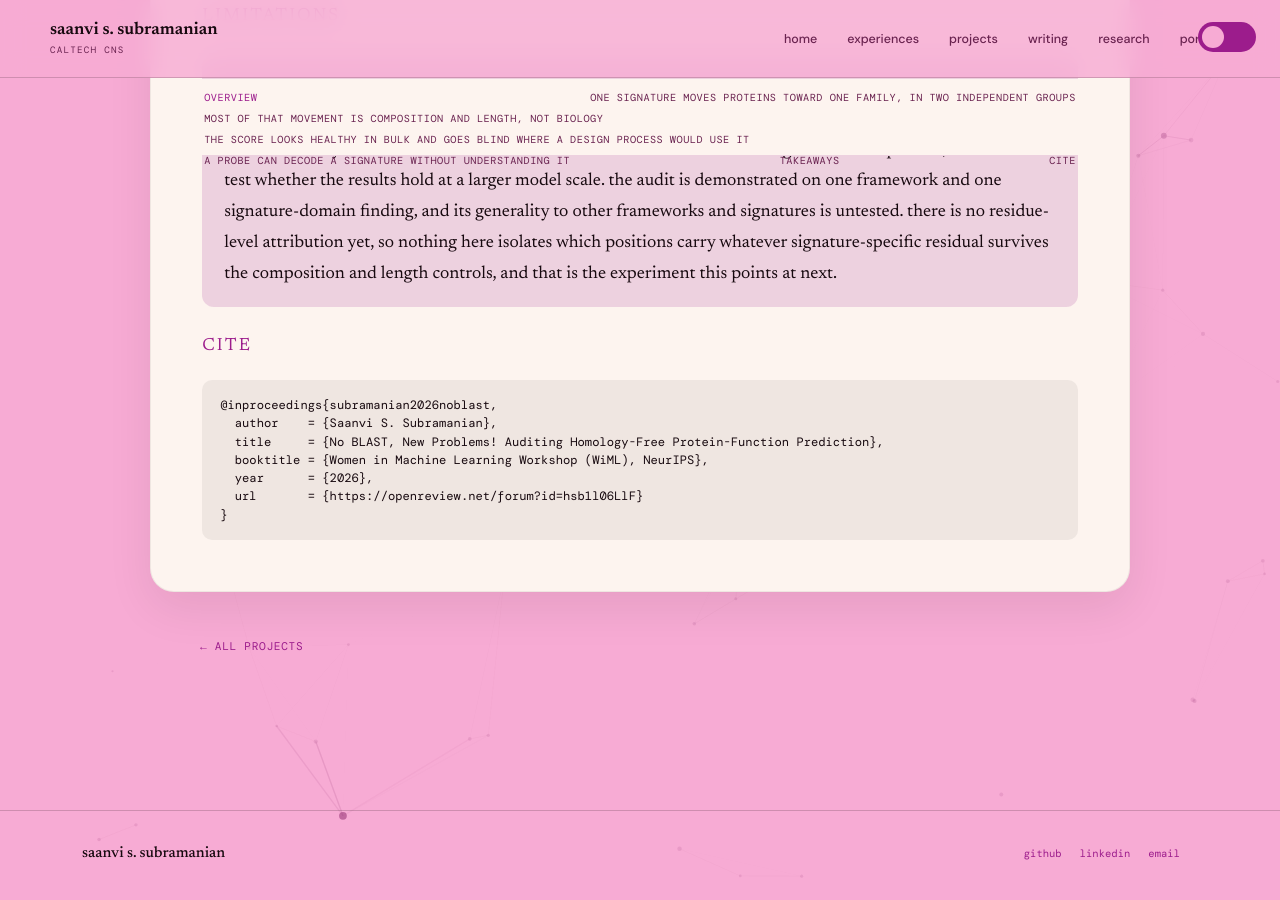
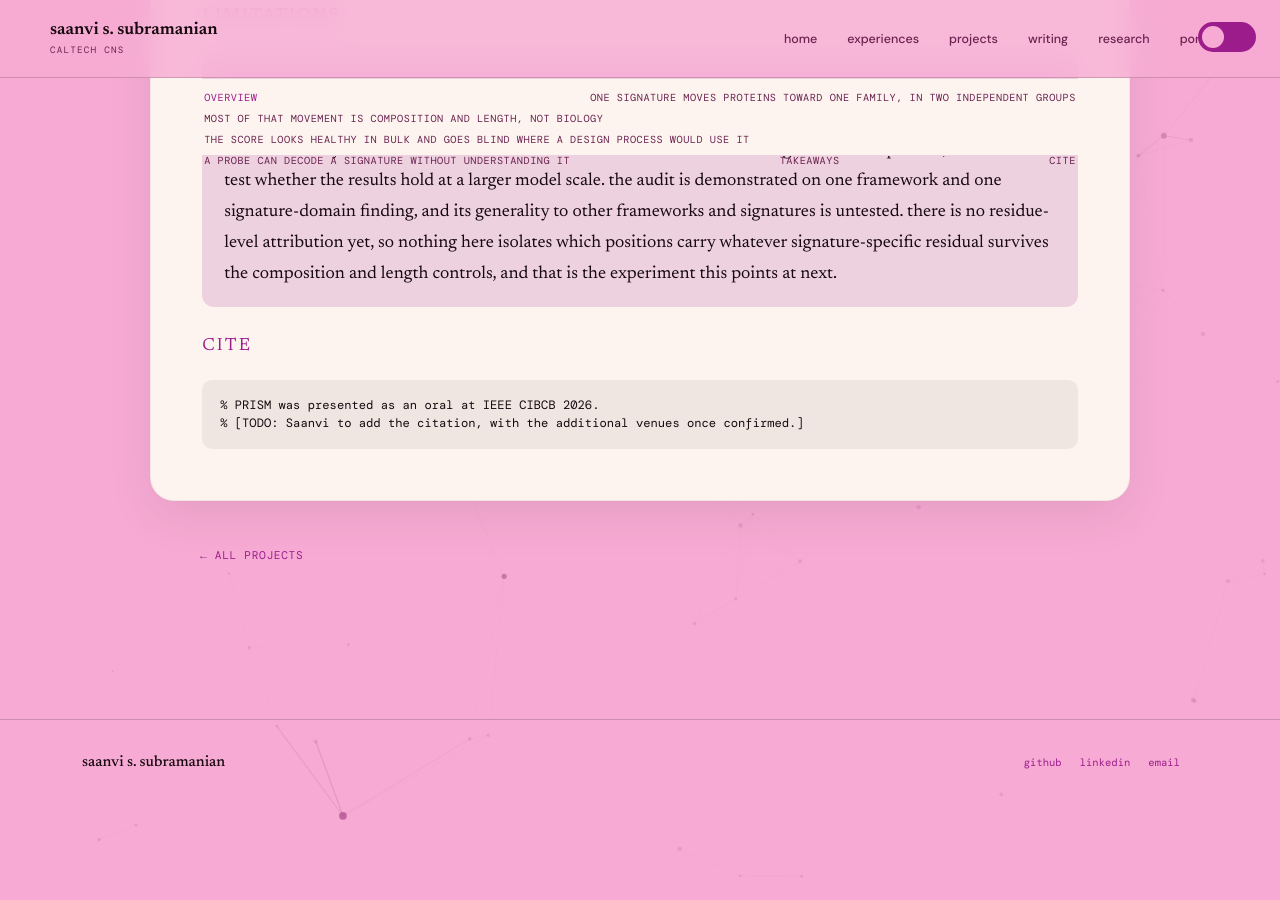
Before and after one commit to saanviiyer/saanviiyer.github.io, a Jekyll site: the page built from pages/proj-prism-page.html, in a window 1280 px wide and 900 px high, scrolled down 7546 px. Built offline with Jekyll 4.4.1, drawn with Linux system fonts in a browser that asks for light colours; some web fonts are replaced; after the commit the page ends 8355 px from its top, so only the background shows below that; some of the changed text lies outside the part shown.

Commit message:
Drop the WiML venue and prioritize top venues; correct PRISM metadata that had carried the No BLAST paper, which belongs to biologos; soften an experience adjective

```diff
--- a/pages/portfolio.html
+++ b/pages/portfolio.html
@@ -139,7 +139,7 @@
   <p class="fun-label">more research</p>
   <p class="proj-intro">most of my research is one question: do model evaluations survive contact with an optimizer? i build the baselines, controls, and stress tests first, then check whether a metric measures what it claims or just something easy to game.</p>
 
-  <p class="proj-line"><strong><a href="{{ '/pages/projects/biologos/' | relative_url }}">biologos</a></strong> matches a genomic model and a protein model on the same 25 deep mutational scanning assays to ask whether a DNA-trained model knows protein function or only looks like it does. a genomic model at Evo 2 7B scale reaches a mean Spearman of 0.266, statistically indistinguishable from a BLOSUM62 substitution matrix at 0.228 and far below ESM-2 650M at 0.466. poster, WiML at NeurIPS 2026, top 15%. <a href="https://github.com/saanviiyer/biologos" target="_blank" rel="noopener">code</a>, <a href="{{ '/thinking/biologos-transfer/' | relative_url }}">blog</a>.</p>
+  <p class="proj-line"><strong><a href="{{ '/pages/projects/biologos/' | relative_url }}">biologos</a></strong> matches a genomic model and a protein model on the same 25 deep mutational scanning assays to ask whether a DNA-trained model knows protein function or only looks like it does. a genomic model at Evo 2 7B scale reaches a mean Spearman of 0.266, statistically indistinguishable from a BLOSUM62 substitution matrix at 0.228 and far below ESM-2 650M at 0.466. <a href="https://openreview.net/forum?id=hsb1l06LlF" target="_blank" rel="noopener">paper</a>, <a href="https://github.com/saanviiyer/biologos" target="_blank" rel="noopener">code</a>, <a href="{{ '/thinking/biologos-transfer/' | relative_url }}">blog</a>.</p>
 
   <p class="proj-line"><strong><a href="{{ '/pages/projects/action-identifiability/' | relative_url }}">action identifiability</a></strong> tests whether a protein-design agent's apparent success identifies the biological action behind it, by checking whether distinct mutational processes stay distinguishable in a model's representation across all 3,003 pairs of 78 processes. distinct processes often reach the same destination, and a translation placeholder count explains up to an R-squared of 0.870 of pairwise destination distance in ESM-2 650M. poster, AgenticLS at NeurIPS 2026, and presented at MoML 2026, MIT. <a href="https://openreview.net/forum?id=GhNJ7TTUyi" target="_blank" rel="noopener">paper</a>.</p>
 
--- a/pages/proj-gauntlet.html
+++ b/pages/proj-gauntlet.html
@@ -8,7 +8,7 @@
 </div>
 
 <p class="proj-blurb">gauntlet is an audit battery that stress-tests protein fitness proxies for trivial baselines and reward hacking. On measured PETase activity, a plain mutation count beat ESM-2 zero-shot.</p>
-<p class="proj-blurb">It is part of the protein-lm-audits suite, and the shared question across that line of work is whether a proxy has earned the decision it is used for. Presented as a poster at WiML, NeurIPS 2026.</p>
+<p class="proj-blurb">It is part of the protein-lm-audits suite, and the shared question across that line of work is whether a proxy has earned the decision it is used for. Presented as a poster at the AI for Science workshop, NeurIPS 2026.</p>
 
 <p class="preprint-links">
   <a href="https://github.com/saanviiyer/protein-lm-audits/tree/main/gauntlet" target="_blank" rel="noopener">Code</a>
--- a/pages/proj-prism-page.html
+++ b/pages/proj-prism-page.html
@@ -5,14 +5,12 @@
 authors: "Saanvi S. Subramanian"
 affiliation: "California Institute of Technology, with AITHYRA"
 venues:
-  - "WiML @ NeurIPS 2026"
-  - "Top 15% of accepted"
-  - "Sole author"
+  - "oral, IEEE CIBCB 2026"
+  - "sole author"
+  - "accepted for additional venues [TODO]"
 links:
-  - label: "Paper"
-    url: "https://openreview.net/forum?id=hsb1l06LlF"
   - label: "Code"
-    url: "https://github.com/saanviiyer/protein-lm-audits/tree/main/prism"
+    url: "https://github.com/saanviiyer/PRISM"
 hook: "PRISM applies every cancer mutational signature to proteins and watches where a protein model's embedding moves, then runs the controls that decide whether that movement is biology or an artifact of how the question was asked."
 thesis: "A protein model's embedding can move in a consistent, repeatable direction that is still explained by amino-acid composition and protein length, so a movement is not a biological finding until it survives those controls."
 ---
@@ -144,11 +142,6 @@
 </div>
 
 <p class="pp-section-num" id="cite">Cite</p>
-<div class="bibtex">@inproceedings{subramanian2026noblast,
-  author    = {Saanvi S. Subramanian},
-  title     = {No BLAST, New Problems! Auditing Homology-Free Protein-Function Prediction},
-  booktitle = {Women in Machine Learning Workshop (WiML), NeurIPS},
-  year      = {2026},
-  url       = {https://openreview.net/forum?id=hsb1l06LlF}
-}
+<div class="bibtex">% PRISM was presented as an oral at IEEE CIBCB 2026.
+% [TODO: Saanvi to add the citation, with the additional venues once confirmed.]
 </div>
--- a/pages/projects-index.html
+++ b/pages/projects-index.html
@@ -14,16 +14,16 @@
       <div class="pc-body">
         <div class="pc-tag">Flagship</div>
         <div class="pc-title">Evaluations that survive optimizers</div>
-        <div class="pc-venue">NeurIPS 2026 workshops, WiML, and more</div>
+        <div class="pc-venue">NeurIPS 2026 workshops, including AgenticLS and AI for Science</div>
         <div class="pc-desc">Six evaluations testing whether a score keeps its meaning under pressure: <em>fitness proxies</em>, <em>benchmark-to-selection</em>, <em>representational identifiability</em>, <em>verifier red-teaming</em>, <em>genomic-to-protein transfer</em>, and a <em>safety benchmark</em> that leaks.</div>
       </div>
     </a>
     <a class="proj-card" href="{{ '/projects/prism/' | relative_url }}">
       <img class="pc-cover" src="{{ '/assets/images/prism-signature-steering/sbs17a-ranking.png' | relative_url }}" alt="PRISM">
       <div class="pc-body">
-        <div class="pc-tag">Paper, WiML @ NeurIPS 2026</div>
+        <div class="pc-tag">Oral, IEEE CIBCB 2026</div>
         <div class="pc-title">PRISM</div>
-        <div class="pc-venue">Top 15% of accepted</div>
+        <div class="pc-venue">sole author, accepted for additional venues</div>
         <div class="pc-desc">The flagship audit: every cancer mutational signature applied to proteins, and the controls that decide whether a repeatable <em>embedding movement</em> is biology or an artifact.</div>
       </div>
     </a>
```
Also changed, not shown: other parts of pages/portfolio.html (+1 -1 lines).
